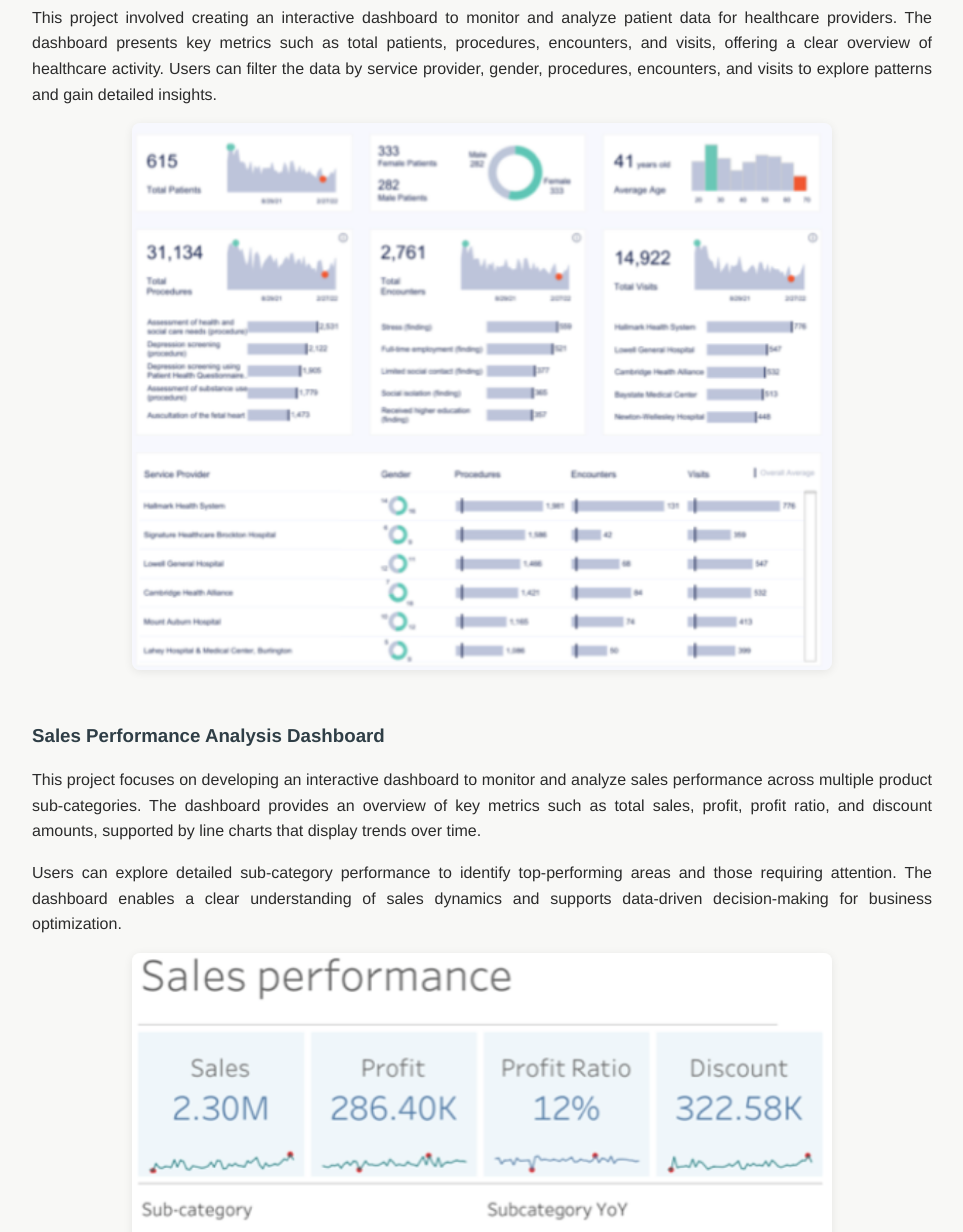
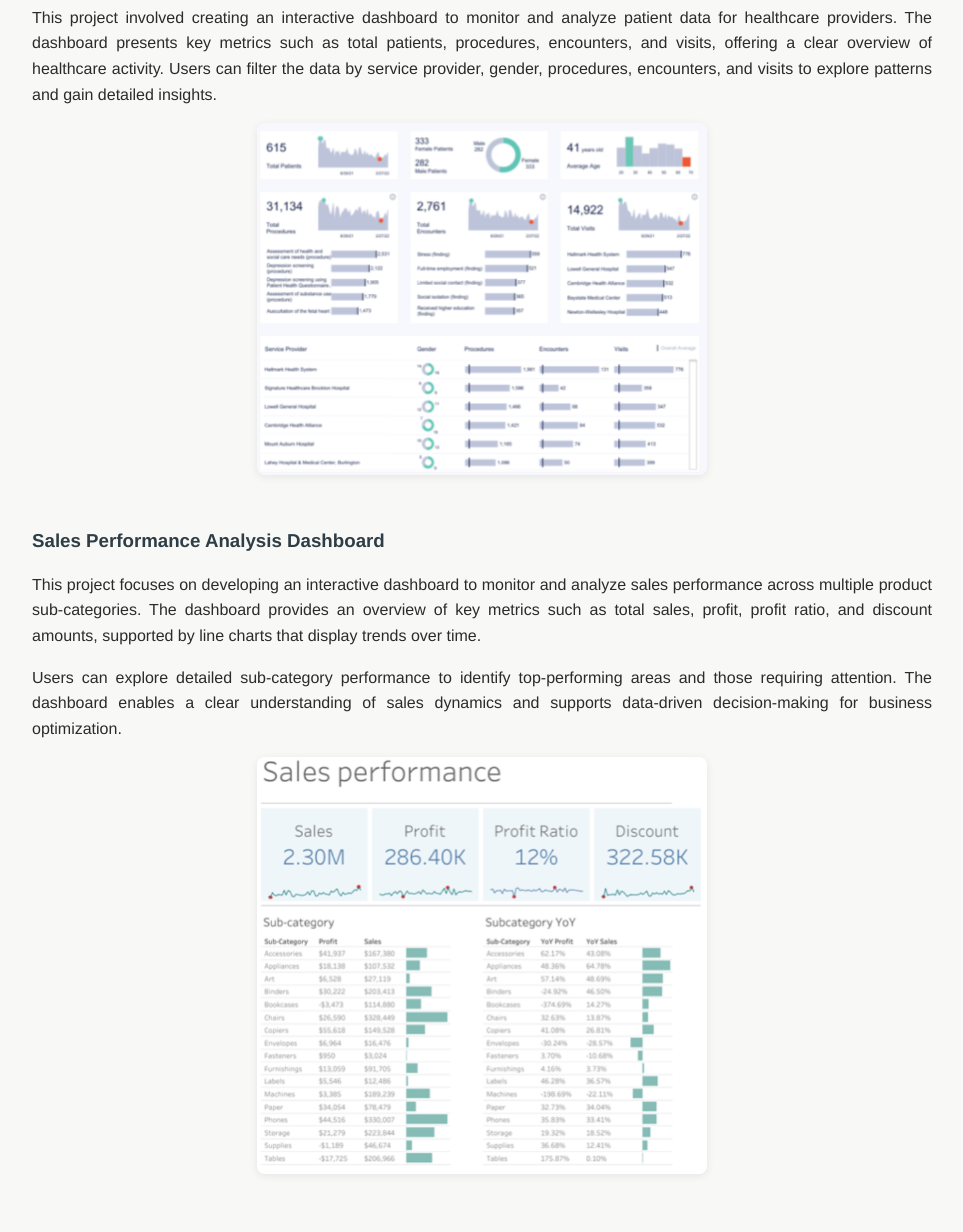
Before and after one commit to egultan/egultan.github.io, a plain HTML site: page index.html in a window 1280 px wide. Shown: the part 2680-3912 px from the top of the page, without its empty margins (158-1121 px from the left). Drawn offline with Linux system fonts and the light colour scheme.

Commit message:
Update index.html

```diff
--- a/index.html
+++ b/index.html
@@ -252,7 +252,7 @@
   <img
     src="https://raw.githubusercontent.com/egultan/egultan.github.io/refs/heads/main/Proj1.png"
     alt="Interactive Healthcare Data Dashboard"
-    style="display:block;margin:1rem auto;width:80%;max-width:700px;border-radius:8px;box-shadow:0 2px 10px rgba(0,0,0,0.08);">
+    style="display:block;margin:1rem auto;width:60%;max-width:450px;border-radius:8px;box-shadow:0 2px 8px rgba(0,0,0,0.08);object-fit:contain;">
 
 </div>
 
@@ -266,7 +266,7 @@
   <img
     src="https://raw.githubusercontent.com/egultan/egultan.github.io/refs/heads/main/Proj2.png"
     alt="Sales Performance Dashboard"
-    style="display:block;margin:1rem auto;width:80%;max-width:700px;border-radius:8px;box-shadow:0 2px 10px rgba(0,0,0,0.08);">
+    style="display:block;margin:1rem auto;width:60%;max-width:450px;border-radius:8px;box-shadow:0 2px 8px rgba(0,0,0,0.08);object-fit:contain;">
 </div>
 
 
```
